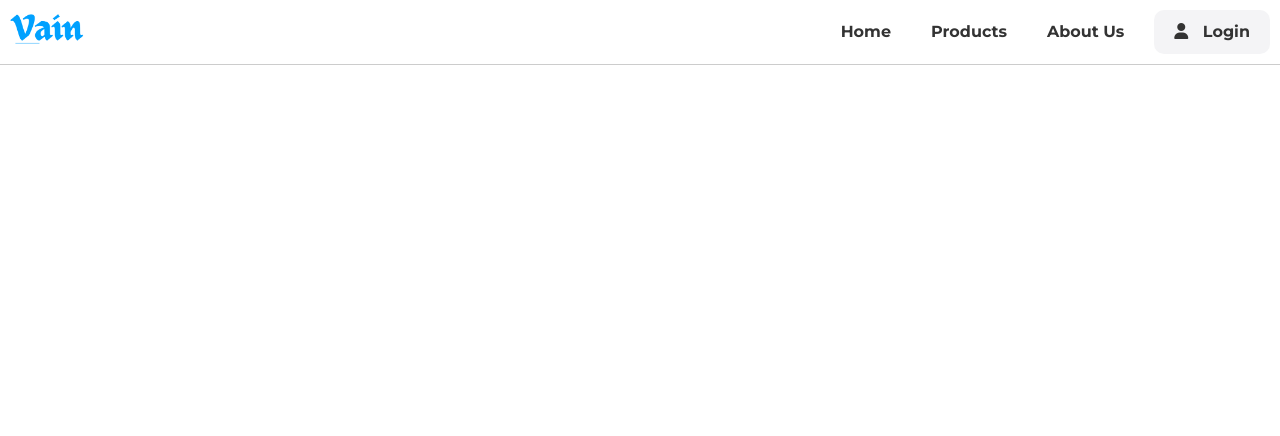
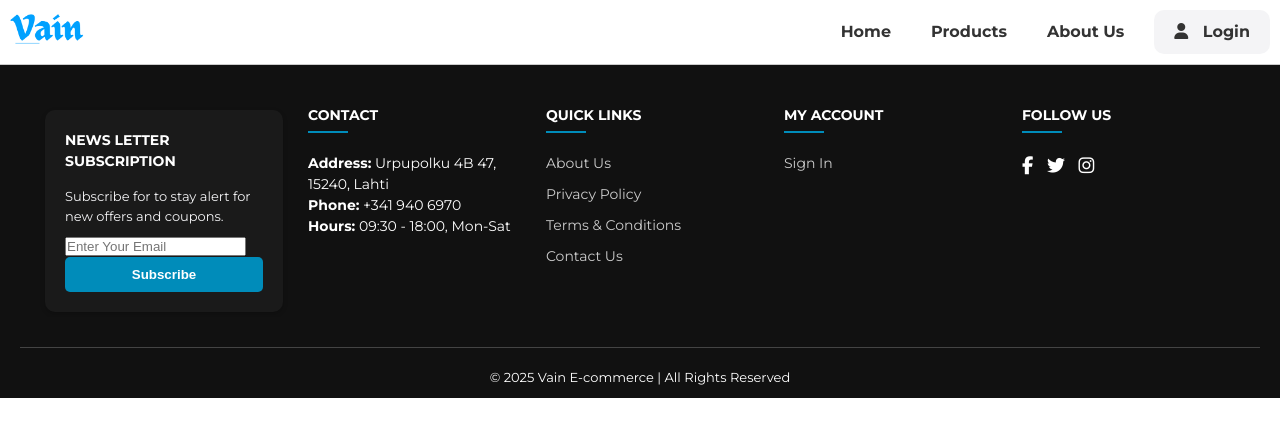
Before and after one commit to isurukaldera/Front-End-2024-25, a plain HTML site: page pages/Aboutus.html in a window 1280 px wide. Drawn offline with Linux system fonts and the light colour scheme.

Commit message:
Footer-NewsLetter

```diff
--- a/pages/Aboutus.html
+++ b/pages/Aboutus.html
@@ -51,6 +51,52 @@
 
 
 
+    <footer class="footer">
+  <div class="footer-container">
+    <div class="card">
+      <h4>News Letter Subscription</h4>
+      <p class="text-sm">
+        Subscribe for to stay alert for new offers and coupons.
+      </p>
+      <form>
+        <input type=" email" id="email" placeholder="Enter Your Email">
+        <button type="submit" class="btn btn-primary btn-block">Subscribe</button>
+      </form>
 
+    </div>
+    <div class="footer-col">
+      <h4>Contact</h4>
+      <p><strong>Address:</strong> Urpupolku 4B 47, 15240, Lahti</p>
+      <p><strong>Phone:</strong> +341 940 6970</p>
+      <p><strong>Hours:</strong> 09:30 - 18:00, Mon-Sat</p>
+    </div>
+    <div class="footer-col">
+      <h4>Quick Links</h4>
+      <ul>
+        <li><a href="#">About Us</a></li>
+        <li><a href="#">Privacy Policy</a></li>
+        <li><a href="#">Terms & Conditions</a></li>
+        <li><a href="#">Contact Us</a></li>
+      </ul>
+    </div>
+    <div class="footer-col">
+      <h4>My Account</h4>
+      <ul>
+        <li><a href="#">Sign In</a></li>
+      </ul>
+    </div>
+    <div class="footer-col">
+      <h4>Follow Us</h4>
+      <div class="social-icons">
+        <a href="#"><i class="fab fa-facebook-f"></i></a>
+        <a href="#"><i class="fab fa-twitter"></i></a>
+        <a href="#"><i class="fab fa-instagram"></i></a>
+      </div>
+    </div>
+  </div>
+  <div class="footer-bottom">
+    <p>© 2025 Vain E-commerce | All Rights Reserved</p>
+  </div>
+</footer>
 </body>
 </html>
--- a/style.css
+++ b/style.css
@@ -509,19 +509,22 @@ section{
 
 .footer-container {
   display: flex;
-  flex-wrap: wrap;
+  flex-wrap: nowrap;
   justify-content: space-between;
+  align-items: flex-start;
+  overflow-x: auto;
   max-width: 1200px;
   margin: 0 auto;
+  gap: 20px;
 }
 
 .footer-col {
-  flex: 1 1 200px;
-  margin: 10px;
+  flex: 1 1 180px;
+  min-width: 180px;
 }
 
 .footer-col h4 {
-  font-size: 16px;
+  font-size: 14px;
   margin-bottom: 20px;
   text-transform: uppercase;
   position: relative;
@@ -573,3 +576,52 @@ section{
   margin-top: 30px;
   font-size: 13px;
 }
+
+.footer .card {
+  background-color: #1a1a1a;
+  padding: 20px;
+  border-radius: 10px;
+  flex: 1 1 200px;
+  margin: 5px;
+  box-shadow: 0 2px 5px rgba(0, 0, 0, 0.2);
+}
+
+.footer .card h4 {
+  font-size: 14px;
+  text-transform: uppercase;
+  margin-bottom: 15px;
+}
+
+.footer .card p {
+  margin-bottom: 10px;
+  color: var(--background-color);
+  font-size: 13px;
+}
+
+
+.footer .card input[type='email'] {
+  width: 100%;
+  padding: 10px 12px;
+  border: 1px solid #ccc;
+  border-radius: 5px;
+  margin-bottom: 10px;
+  font-size: 14px;
+  background: #111;
+  color: #fff;
+}
+
+.footer .card button[type='submit'] {
+  width: 100%;
+  padding: 10px;
+  background: var(--primary-color);
+  color: #fff;
+  border: none;
+  border-radius: 5px;
+  font-weight: bold;
+  cursor: pointer;
+  transition: background 0.3s ease;
+}
+
+.footer .card button[type='submit']:hover {
+  background-color: #007acc;
+}
```
Also changed, not shown: pages/index.html (+11 -0 lines), pages/products.html (+12 -1 lines).
